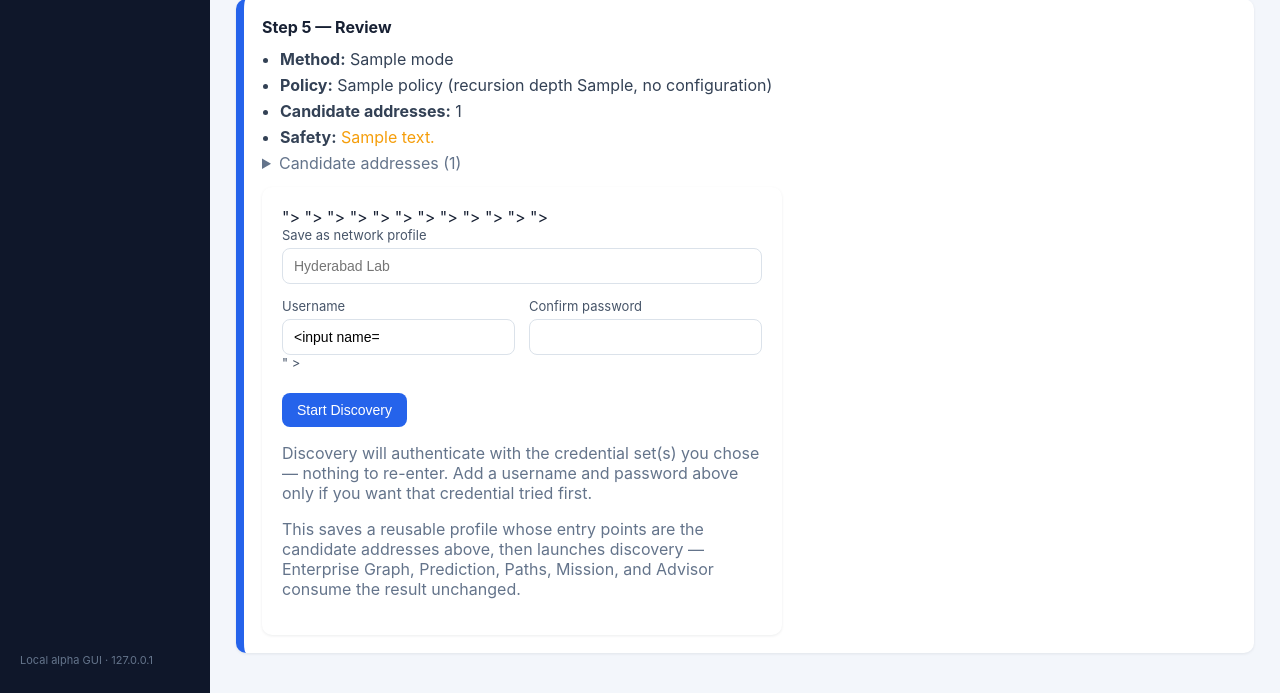
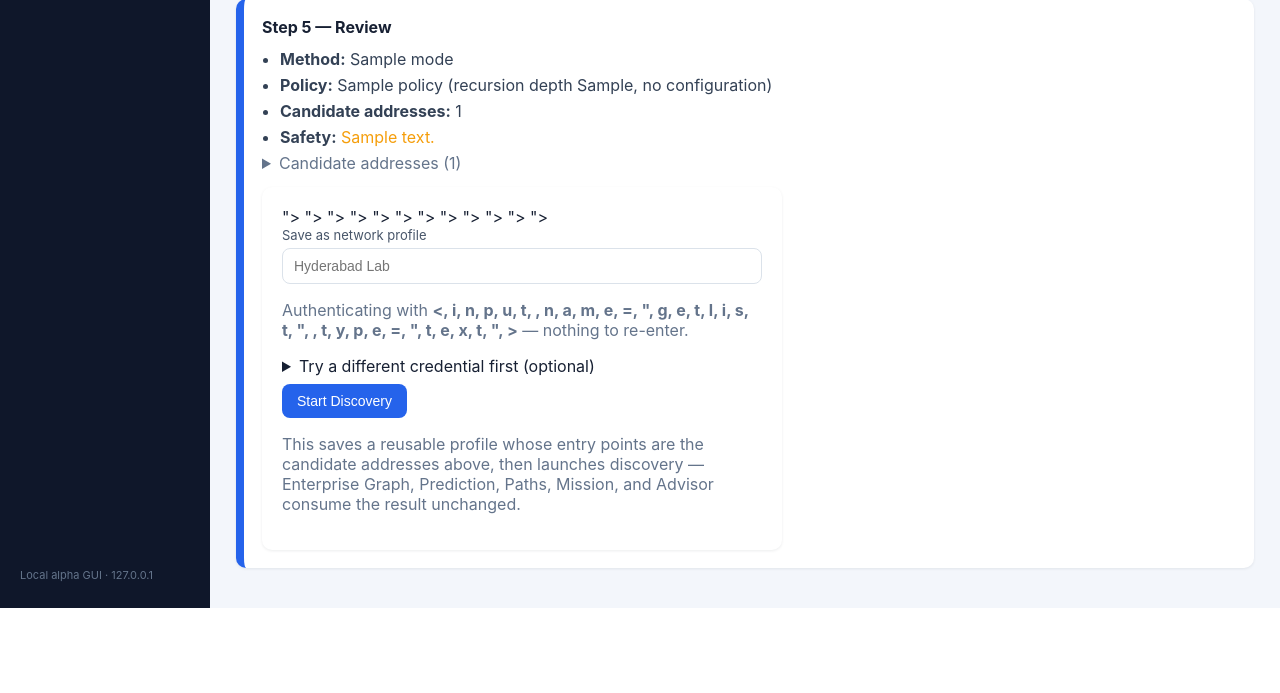
Before and after one commit to mmhmustafa/FounderOS, a Flask app: template src/founderos_atlas/web/templates/discovery_wizard.html in a window 1280 px wide. Shown: the part 1761-2454 px from the top of the page. After the commit the page ends 2369 px from the top, so only its background shows below. Run offline with Flask 3, Linux system fonts and the light colour scheme; the template is opened without the code that fills it: most values are stand-ins (such as "Sample title", 1, 10 or a date in 2020); form fields are guessed from the names that the template uses; some libraries are stand-ins or nearby versions.

Commit message:
fix(web): the review step stops asking for a credential already chosen
Making the fields optional was not enough. The review step still put two
empty credential boxes directly above "Start Discovery", with "nothing to
re-enter" printed underneath them — a contradiction the operator reads as
a demand, whatever the text says. An empty input in front of a submit
button IS the ask; optional-ness is invisible.

This step exists for one reason: to re-enter a password Atlas never
echoes back into a page. A chosen credential set already carries one, so
there is nothing to re-enter and the fields have no job. They are now put
away behind an explicit opt-in ("Try a different credential first"), and
the step names what it will actually authenticate with:

    Authenticating with lab-admin - nothing to re-enter.

With no set chosen, nothing changes: the password is still required and
still confirmed, because that is still the point of the step.

Full suite: 1400 passed, 1 skipped, 105 subtests.

Co-Authored-By: Claude Opus 4.8 <noreply@anthropic.com>

```diff
--- a/src/founderos_atlas/web/templates/discovery_wizard.html
+++ b/src/founderos_atlas/web/templates/discovery_wizard.html
@@ -122,22 +122,36 @@
     {% set chosen_sets = (form.getlist('credential_sets') if form else []) %}
     {% for sid in chosen_sets %}<input type="hidden" name="credential_sets" value="{{ sid }}">{% endfor %}
     <label>Save as network profile<input name="name" placeholder="Hyderabad Lab" required></label>
-    {# Whether a credential is needed here is known server-side: a chosen set
-       already carries one, so it is not re-demanded. #}
+
+    {# This step exists to re-enter a password Atlas never echoes back into a
+       page. A chosen credential set already carries one, so there is nothing
+       to re-enter — and empty credential boxes above "Start Discovery" read as
+       a demand no matter what the text beneath them says. When a set is
+       chosen the fields are put away behind an explicit opt-in; the only
+       reason to open it is to try a different credential first. #}
+    {% if chosen_sets %}
+    <p class="muted">
+      Authenticating with <strong>{{ chosen_sets | join(', ') }}</strong> — nothing to re-enter.
+    </p>
+    <details class="credential-override">
+      <summary>Try a different credential first (optional)</summary>
+      <div class="form-row">
+        <label>Username<input name="username" value="{{ form.get('username', '') if form else '' }}"></label>
+        <label>Password<input name="password" type="password"></label>
+      </div>
+      <p class="muted">Tried before the credential set; the set remains the fallback.</p>
+    </details>
+    {% else %}
     <div class="form-row">
-      <label>Username<input name="username" value="{{ form.get('username', '') if form else '' }}"
-                            {{ '' if chosen_sets else 'required' }}></label>
-      <label>Confirm password<input name="password" type="password"
-                                    {{ '' if chosen_sets else 'required' }}></label>
+      <label>Username<input name="username" value="{{ form.get('username', '') if form else '' }}" required></label>
+      <label>Confirm password<input name="password" type="password" required></label>
     </div>
+    <p class="muted">Re-enter the password to start (Atlas never echoes passwords into a page).</p>
+    {% endif %}
+
     <div class="form-actions">
       <button class="btn btn-primary" type="submit">Start Discovery</button>
     </div>
-    {% if chosen_sets %}
-    <p class="muted">Discovery will authenticate with the credential set(s) you chose — nothing to re-enter. Add a username and password above only if you want that credential tried first.</p>
-    {% else %}
-    <p class="muted">Re-enter the password to start (Atlas never echoes passwords into a page).</p>
-    {% endif %}
     <p class="muted">This saves a reusable profile whose entry points are the candidate addresses above, then launches discovery — Enterprise Graph, Prediction, Paths, Mission, and Advisor consume the result unchanged.</p>
   </form>
 </section>
```
Also changed, not shown: tests/test_workspace_profiles.py (+41 -0 lines).
